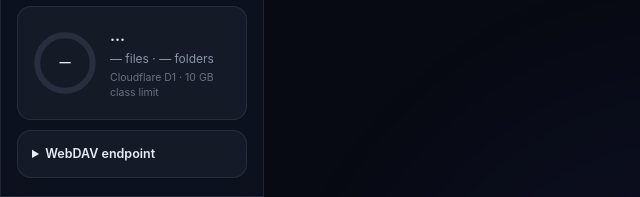
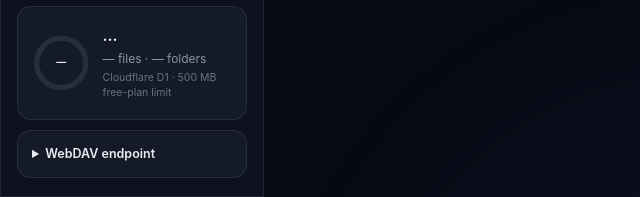
Before and after one commit to deregut/d1-driver, a website: page public/index.html in a window 1280 px wide. Shown: the part 603-800 px from the top of the page, 0-640 px from the left. Drawn offline with Linux system fonts and the light colour scheme; no server answers.

Commit message:
Update Cloudflare D1 storage limit message

```diff
--- a/public/index.html
+++ b/public/index.html
@@ -42,7 +42,7 @@
       <div class="storage-meta">
         <strong id="storage-used">…</strong>
         <span id="storage-files">— files · — folders</span>
-        <small>Cloudflare D1 · 10 GB class limit</small>
+        <small>Cloudflare D1 · 500 MB free-plan limit</small>
       </div>
     </div>
 
```
